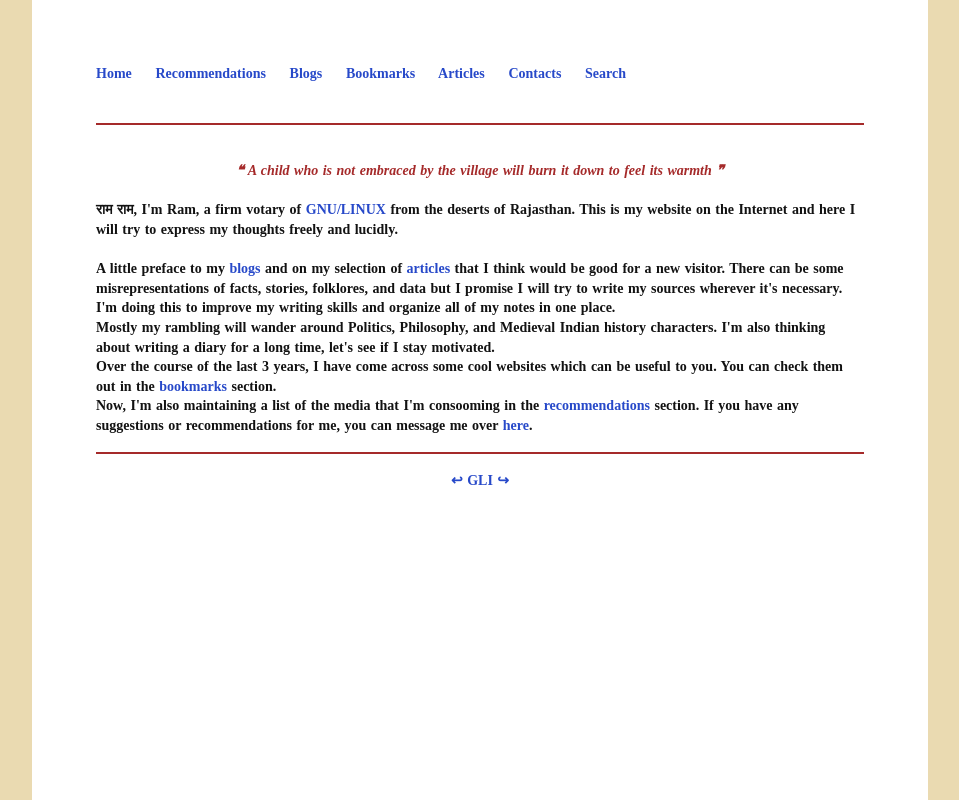
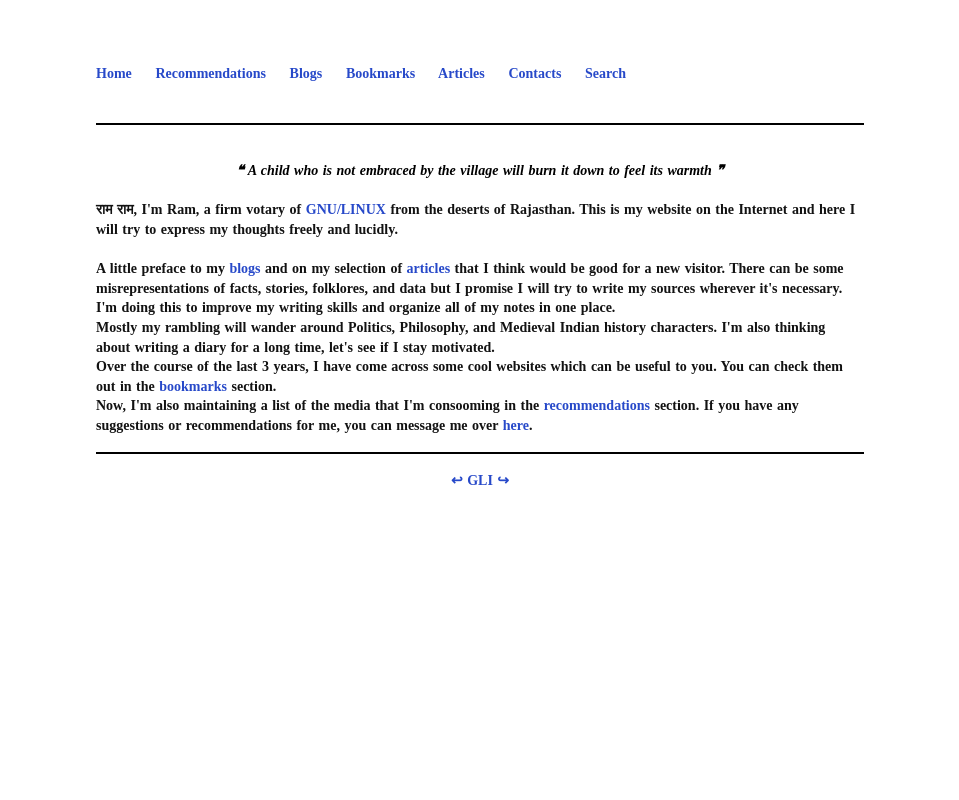
Before and after one commit to aramharam/aramharam.github.io, a plain HTML site: page index.html in a window 1280 px wide. Shown: the whole page, without its empty margins (160-1119 px from the left). Drawn offline with Linux system fonts and the light colour scheme; a web font is replaced by a local one.

Commit message:
added comments

```diff
--- a/index.html
+++ b/index.html
@@ -100,7 +100,7 @@ body {
   word-spacing:1px;
   line-height: 1.4;
   color: var(--textcolor);
-  background: #eadab1;
+  background: var(--bgcolor);
   position: relative;
   max-width: 64em;  /* remove this for a full-width layout */
   margin: 0 auto;  /* centers the layout */
@@ -255,7 +255,7 @@ small {
 hr {
   height: 2px;
   border: 0;
-  background: brown;
+  background: black;
   margin: 1.2em 0;
 
 }
@@ -833,7 +833,7 @@ function newQuote() {
 
 
 		<br>
-  <special-quote style="text-align: center; color: #a52a2a;">
+  <special-quote style="text-align: center; color: black;">
     <em style="color: var(--cyan);"><div id="quoteDisplay" class="typing-style">
 	<!-- Quotes will display here -->
     </div></em>
```
